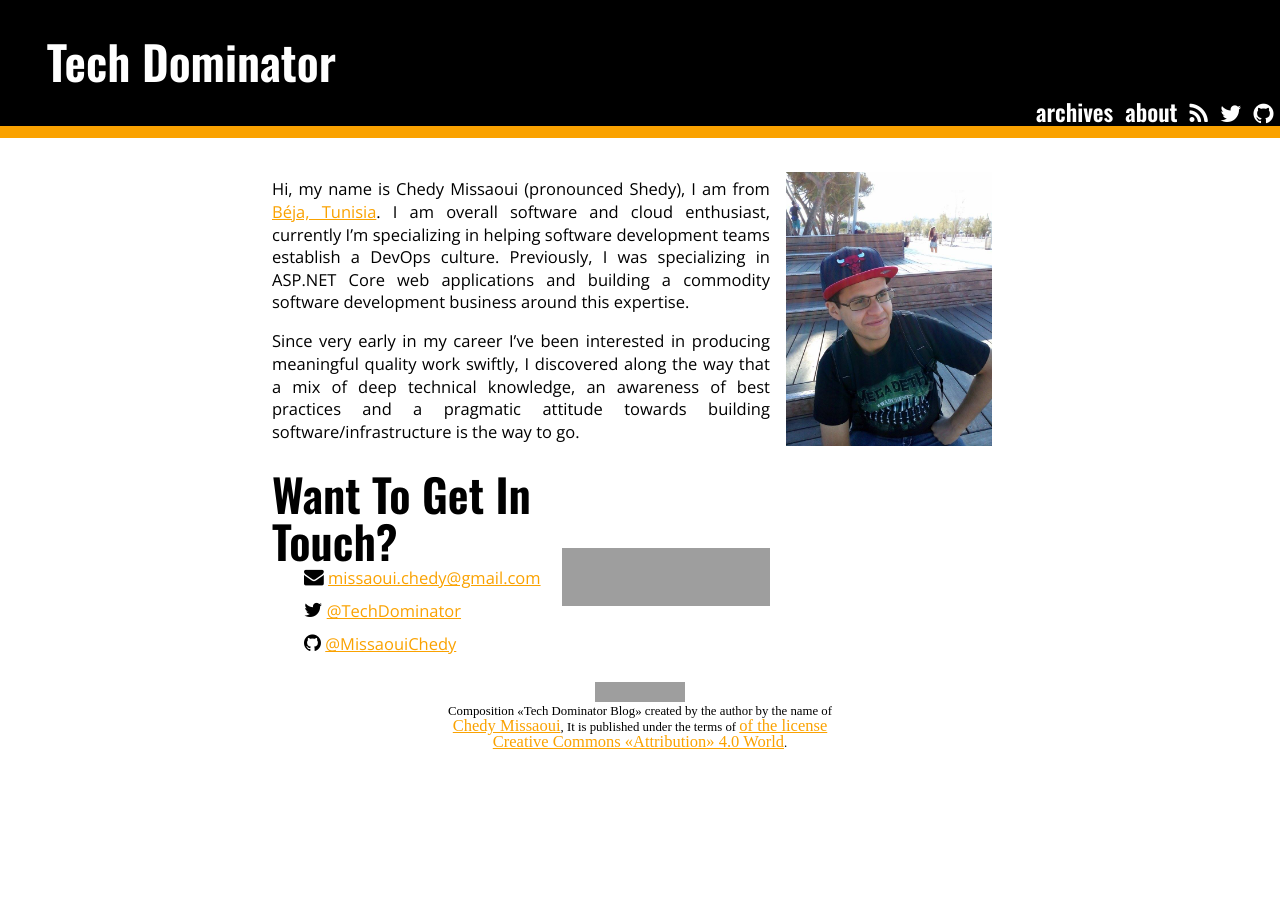
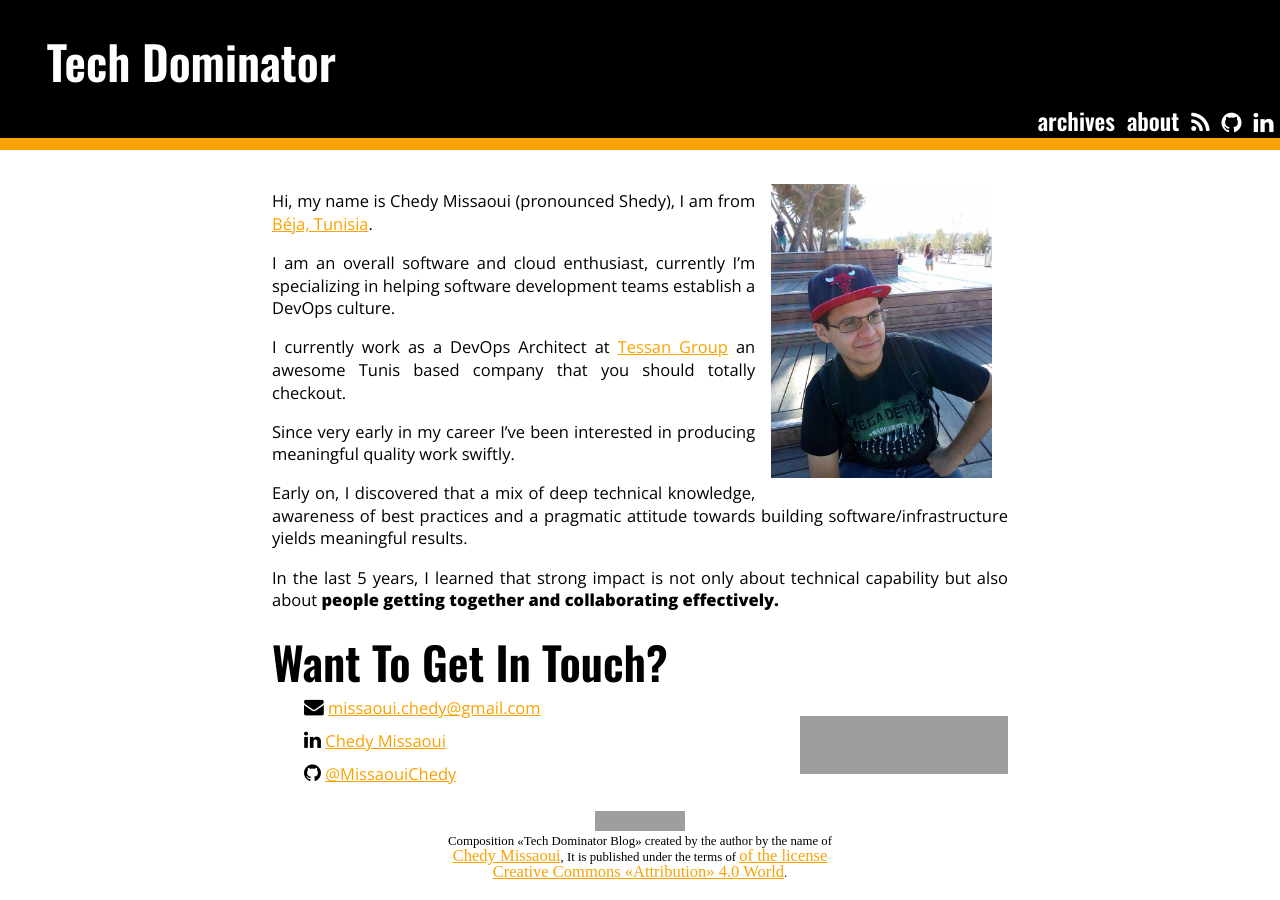
Before and after one commit to MissaouiChedy/MissaouiChedy.github.io, a Jekyll site: the page built from about-chedy-missaoui.html, in a window 1280 px wide. Built offline with Jekyll 4.4.1, drawn with Linux system fonts in a browser that asks for light colours; nearby versions of some CDN libraries; grey boxes are pictures that could not be loaded.

Commit message:
Updated About Me Section

```diff
--- a/_layouts/default.html
+++ b/_layouts/default.html
@@ -20,9 +20,9 @@
 				<li><a href="{{ site.url }}/archives.html"><h4>archives</h4></a></li>
 				<li><a href="{{ site.url }}/about-chedy-missaoui.html"><h4>about</h4></a></li>
 				<li><a href="{{ site.url }}/feed.xml"><h4><i class="fa fa-rss" aria-hidden="true"></i></h4></a></li>
-				<li><a href="https://twitter.com/{{ site.twitter_username }}"><h4><i class="fa fa-twitter" aria-hidden="true"></i></h4></a></li>
+				<!-- <li><a href="https://twitter.com/{{ site.twitter_username }}"><h4><i class="fa fa-twitter" aria-hidden="true"></i></h4></a></li> -->
 				<li><a href="https://github.com/MissaouiChedy"><h4><i class="fa fa-github" aria-hidden="true"></i></h4></a></li>
-				<!-- <li><a href="https://www.linkedin.com/in/chedy-missaoui"><h4><i class="fa fa-linkedin" aria-hidden="true"></i></h4></a></li> -->
+				<li><a href="https://www.linkedin.com/in/chedy-missaoui"><h4><i class="fa fa-linkedin" aria-hidden="true"></i></h4></a></li>
 			</ul>
 	</header>
 	<div class="main-content">
--- a/about-chedy-missaoui.html
+++ b/about-chedy-missaoui.html
@@ -7,14 +7,26 @@ title: about me
 		<div class="content">
 		<img id="id-img" alt="chedy" src="{{site.url}}/imgs/chicagoBulls.jpg"/>
 		<p>
-			Hi, my name is <span id="ident">Chedy Missaoui</span> (pronounced Shedy), I am from <a href="https://goo.gl/maps/qCdhBm22sL52">Béja, Tunisia</a>. I am overall software and cloud enthusiast, currently I’m specializing in helping software development teams establish a DevOps culture. Previously, I was specializing in ASP.NET Core web applications and building a commodity software development business around this expertise.
+			Hi, my name is <span id="ident">Chedy Missaoui</span> (pronounced Shedy), I am from <a href="https://goo.gl/maps/qCdhBm22sL52">Béja, Tunisia</a>.
+		</p>
+		<p>
+			I am an overall software and cloud enthusiast, currently I’m specializing in helping software development teams establish a DevOps culture.</p>
+
+		<p>
+			I currently work as a DevOps Architect at <a href="https://www.linkedin.com/company/tessangroup/">Tessan Group</a> an awesome Tunis based company that you should totally checkout.
 		</p>
 
 		<p>
-			Since very early in my career I’ve been interested in producing meaningful quality work swiftly, I discovered along the way that a mix of deep technical knowledge, an awareness of best practices and a pragmatic attitude towards building software/infrastructure is the way to go.
+			Since very early in my career I’ve been interested in producing meaningful quality work swiftly.
 		</p>
 
+		<p>
+			Early on, I discovered that a mix of deep technical knowledge, awareness of best practices and a pragmatic attitude towards building software/infrastructure yields meaningful results.
+		</p>
 
+		<p>
+			In the last 5 years, I learned that strong impact is not only about technical capability but also about <strong>people getting together and collaborating effectively.</strong>
+		</p>
 
 		<div class="stackoverflow-flair">
 			<a href="http://stackoverflow.com/users/1182189/chedy2149">
@@ -26,8 +38,8 @@ title: about me
 			<h2>Want to get in touch?</h2>
 			<ul id="contact-info">
 				<li><i class="fa fa-envelope" aria-hidden="true"></i> <a href="mailto:missaoui.chedy@gmail.com">missaoui.chedy@gmail.com</a></li>
-    			<li><i class="fa fa-twitter" aria-hidden="true"></i> <a href="https://twitter.com/{{ site.twitter_username }}">@{{ site.twitter_username }}</a></li>
-    			<!-- <li><i class="fa fa-linkedin" aria-hidden="true"></i> <a href="https://www.linkedin.com/in/chedy-missaoui">Professional profile</a></li> -->
+    			<!-- <li><i class="fa fa-twitter" aria-hidden="true"></i> <a href="https://twitter.com/{{ site.twitter_username }}">@{{ site.twitter_username }}</a></li> -->
+    			<li><i class="fa fa-linkedin" aria-hidden="true"></i> <a href="https://www.linkedin.com/in/chedy-missaoui">Chedy Missaoui</a></li>
     			<li><i class="fa fa-github" aria-hidden="true"></i> <a href="https://github.com/MissaouiChedy">@MissaouiChedy</a></li>
 			</ul>
 		</div>
--- a/css/main.scss
+++ b/css/main.scss
@@ -22,7 +22,7 @@ $code-background-color: #D9D9D9;
 %title {
 	padding-top: 0.4em;
 	padding-bottom: 0em;
-	margin-bottom: -0.1em;
+	margin-bottom: 0.1em;
 	font-family: $title-fonts;
 	line-height: 1.05;
 	font-weight: 600;
@@ -311,7 +311,7 @@ div.archives
 div.about {
 	margin-top: 2em;
 	img#id-img {
-		max-width: 28%;
+		max-width: 30%;
 		float: right;
 		display: inline-block;
 		padding: 1em;
```
Also changed, not shown: _includes/article.html (+31 -11 lines).
